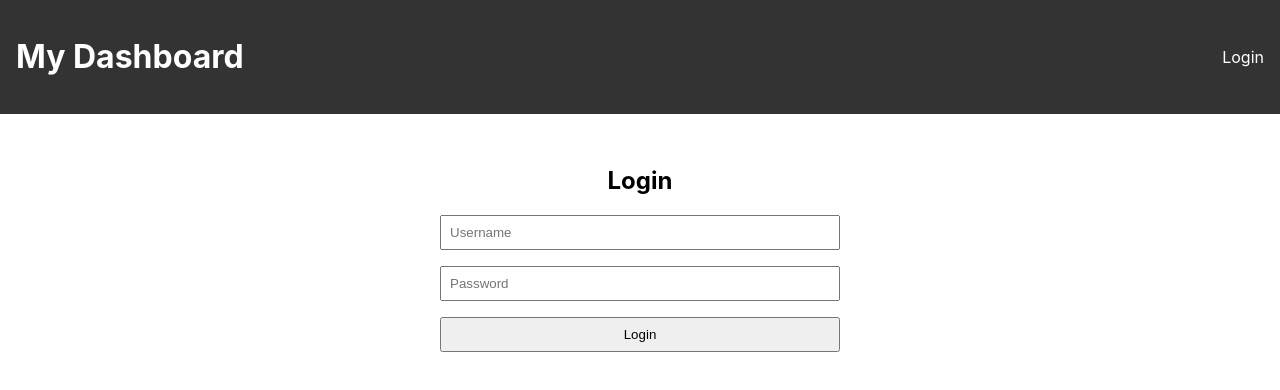
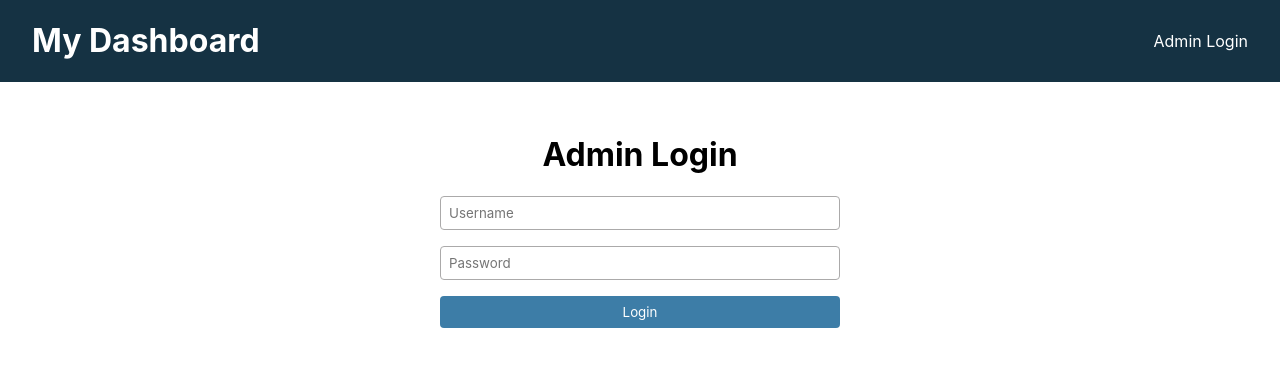
Before and after one commit to ChloeSVillaranda/PropynylidyneHackToChange2025, a React (Vite) app in the folder frontend/: page /login in a window 1280 px wide. Shown: the top 390 px of the page. Built offline with nearby package versions, Linux system fonts and the light colour scheme; no server answers.

Commit message:
Improve login page styling

```diff
--- a/frontend/src/components/Header.tsx
+++ b/frontend/src/components/Header.tsx
@@ -1,4 +1,5 @@
 import { Link } from 'react-router-dom';
+import '../index.css';
 
 interface HeaderProps {
   isLoggedIn: boolean;
@@ -6,7 +7,7 @@ interface HeaderProps {
 
 function Header({ isLoggedIn }: HeaderProps) {
   return (
-    <header style={{ display: 'flex', justifyContent: 'space-between', padding: '1rem', backgroundColor: '#333', color: 'white' }}>
+    <header style={{ display: 'flex', justifyContent: 'space-between', paddingLeft: '2rem', paddingRight: '2rem', backgroundColor: 'var(--main-dark-blue)', color: 'white' }}>
       <h1>My Dashboard</h1>
       <nav style={{ display: 'flex', alignItems: 'center' }}>
         {isLoggedIn ? (
@@ -14,8 +15,8 @@ function Header({ isLoggedIn }: HeaderProps) {
             Settings
           </Link>
         ) : (
-          <Link to="/login" style={{ color: 'white', textDecoration: 'none' }}>
-            Login
+          <Link to="/login" style={{ color: 'white', textDecoration: 'none'}} className='login-button'>
+            Admin Login
           </Link>
         )}
       </nav>
--- a/frontend/src/index.css
+++ b/frontend/src/index.css
@@ -1,3 +1,8 @@
+:root {
+  --main-dark-blue: #153243;
+  --main-medium-blue: #3d7da7;
+}
+
 body {
   margin: 0;
   font-family: -apple-system, BlinkMacSystemFont, 'Segoe UI', 'Roboto', 'Oxygen',
@@ -11,3 +16,25 @@ code {
   font-family: source-code-pro, Menlo, Monaco, Consolas, 'Courier New',
     monospace;
 }
+
+.submit-button {
+  background-color: var(--main-medium-blue);
+  color: white;
+  padding: 0.5rem 1rem;
+  border: none;
+  border-radius: 4px;
+  cursor: pointer;
+  font-family: -apple-system, BlinkMacSystemFont, 'Segoe UI', 'Roboto', 'Oxygen',
+    'Ubuntu', 'Cantarell', 'Fira Sans', 'Droid Sans', 'Helvetica Neue',
+    sans-serif;
+}
+
+.login-button {
+  cursor: pointer;
+}
+
+input {
+  font-family: -apple-system, BlinkMacSystemFont, 'Segoe UI', 'Roboto', 'Oxygen',
+    'Ubuntu', 'Cantarell', 'Fira Sans', 'Droid Sans', 'Helvetica Neue',
+    sans-serif;
+}
--- a/frontend/src/pages/Login.tsx
+++ b/frontend/src/pages/Login.tsx
@@ -1,5 +1,6 @@
 import { useState } from 'react';
 import { useNavigate } from 'react-router-dom';
+import '../index.css';
 
 interface LoginProps {
   setIsLoggedIn: (value: boolean) => void;
@@ -21,23 +22,35 @@ function Login({ setIsLoggedIn }: LoginProps) {
 
   return (
     <div style={{ padding: '2rem', maxWidth: '400px', margin: '0 auto' }}>
-      <h2>Login</h2>
+      <h1>Admin Login</h1>
       <form onSubmit={handleLogin} style={{ display: 'flex', flexDirection: 'column', gap: '1rem' }}>
         <input
           type="text"
           placeholder="Username"
           value={username}
           onChange={(e) => setUsername(e.target.value)}
-          style={{ padding: '0.5rem' }}
+          style={{
+            width: '100%',
+            padding: '0.5rem',
+            border: '1px solid #abaaaaff',
+            borderRadius: '4px',
+            boxSizing: 'border-box'
+          }}
         />
         <input
           type="password"
           placeholder="Password"
           value={password}
           onChange={(e) => setPassword(e.target.value)}
-          style={{ padding: '0.5rem' }}
+          style={{
+            width: '100%',
+            padding: '0.5rem',
+            border: '1px solid #abaaaaff',
+            borderRadius: '4px',
+            boxSizing: 'border-box'
+          }}
         />
-        <button type="submit" style={{ padding: '0.5rem', cursor: 'pointer' }}>
+        <button type="submit" className='submit-button'>
           Login
         </button>
       </form>
```
